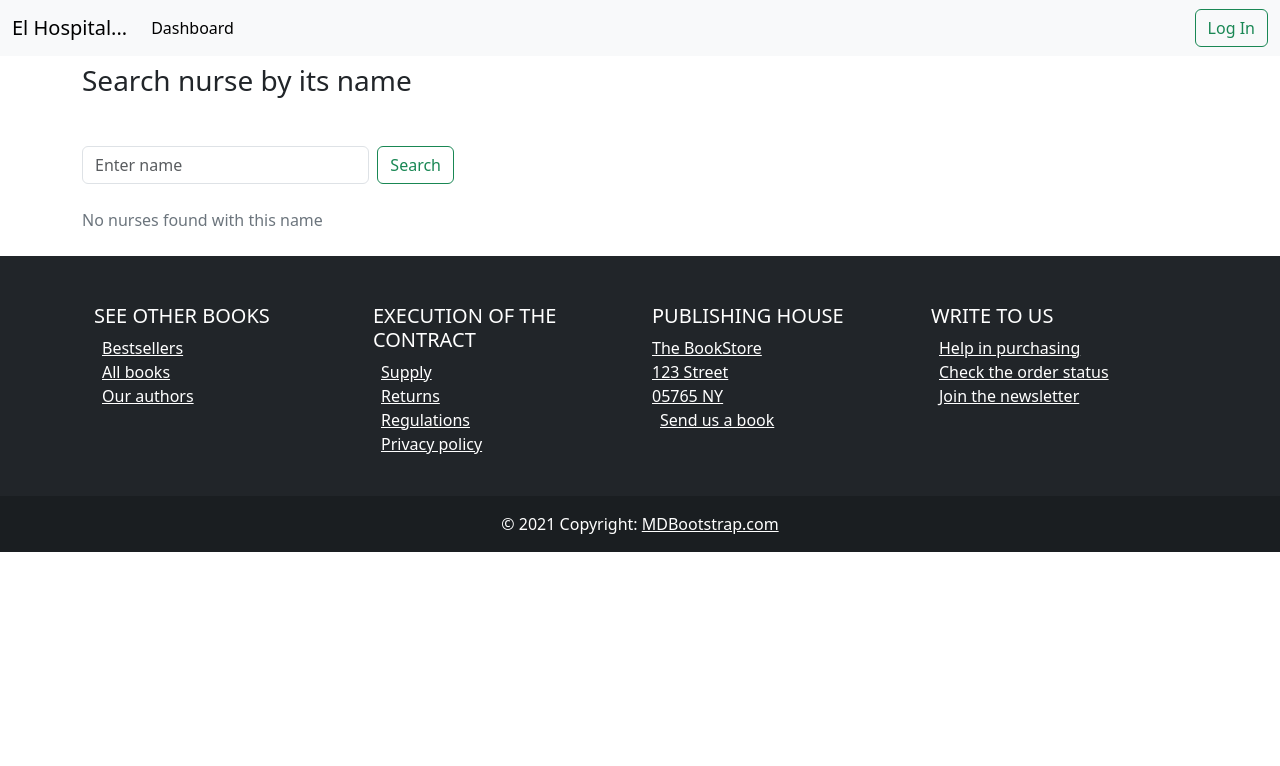
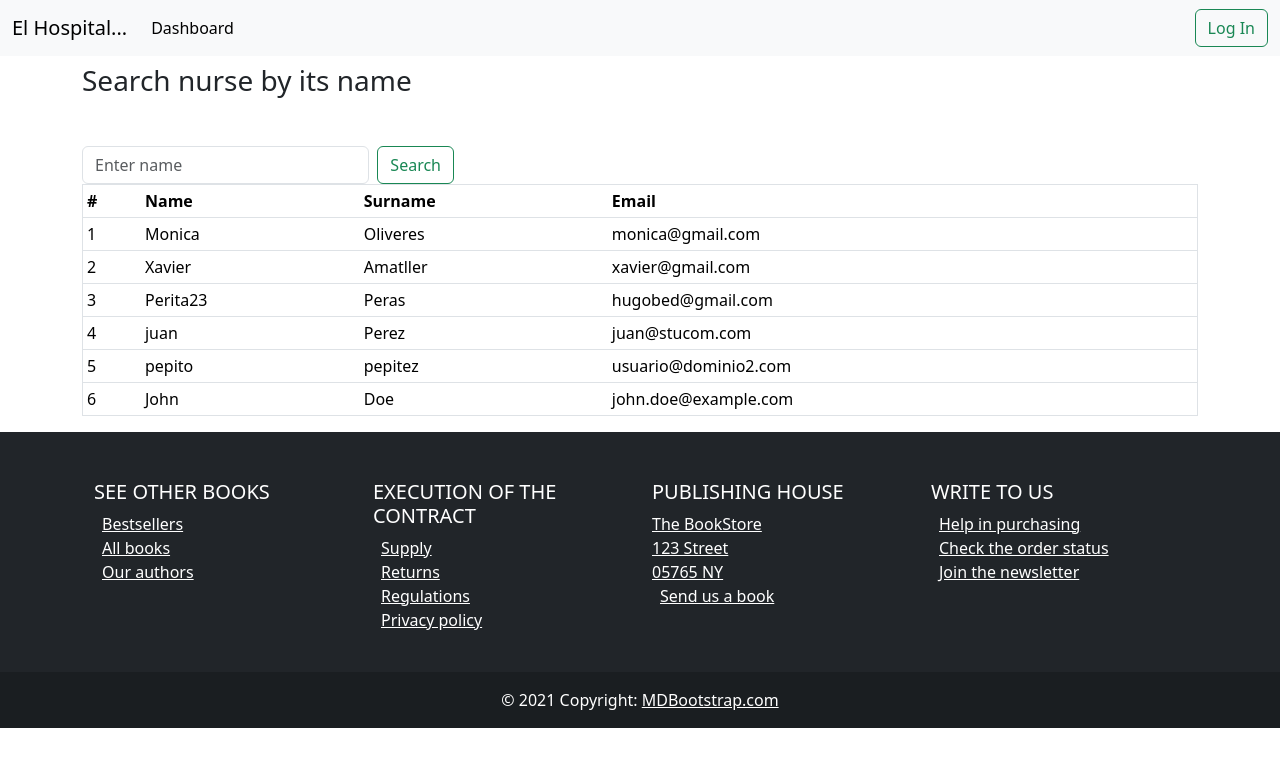
Before and after one commit to Xavier-Amatller/FrontendHospital, an Angular app: page /nurse/search-by-name in a window 1280 px wide. Shown: the top 766 px of the page. Built offline with nearby package versions, Linux system fonts and the light colour scheme.

Commit message:
search by name on process

```diff
--- a/src/app/user/search-by-name/search-by-name.component.html
+++ b/src/app/user/search-by-name/search-by-name.component.html
@@ -3,7 +3,6 @@
   <form
     class="d-flex col-12 col-md-6 col-lg-4"
     role="search"
-    (submit)="handleOnSearch($event)"
   >
     <input
       class="form-control me-2"
@@ -12,21 +11,24 @@
       aria-label="Search"
       [(ngModel)]="name"
       name="name"
+      (ngSubmit)="searchNurse()"
     />
     <button class="btn btn-outline-success" type="submit">Search</button>
   </form>
-  <div class="results" *ngIf="isNurseFound; else notFound">
-    <table class="table table-striped">
+  <div class="results" *ngIf="nurses.length != 0">
+    <table class="table table-sm" border="1">
       <thead>
         <tr>
+          <th scope="col">#</th>
           <th scope="col">Name</th>
           <th scope="col">Surname</th>
-          <th scope="col">E-mail</th>
+          <th scope="col">Email</th>
         </tr>
       </thead>
-      <tbody>
-        <tr *ngFor="let nurse of resultNursesList">
-          <th scope="row">{{ nurse.name }}</th>
+      <tbody class="mb-4">
+        <tr *ngFor="let nurse of nurses; let i = index">
+          <td>{{ i + 1 }}</td>
+          <td>{{ nurse.name }}</td>
           <td>{{ nurse.surname }}</td>
           <td>{{ nurse.email }}</td>
         </tr>
--- a/src/app/user/search-by-name/search-by-name.component.ts
+++ b/src/app/user/search-by-name/search-by-name.component.ts
@@ -9,34 +9,22 @@ import { UserServiceService } from '../user-service.service';
   styleUrl: './search-by-name.component.css',
 })
 export class SearchByNameComponent {
-
-
   NURSES_TEST: any[] = [];
   name: string = '';
   resultNursesList: any[] = [];
   isNurseFound: boolean = false;
 
   constructor(private userService: UserServiceService) {}
-
+  nurses: any = [];
   ngOnInit(): void {
-    // this.userService.getAllUsers().subscribe({
-    //   next: (response) => {
-    //     this.NURSES_TEST = response;
-    //     this.resultNursesList = response;
-    //   },
-    //   error: function (error){
-    //     console.log(error);
-    //     console.log(Response)
-    //   }
-    // });
+    this.nurses = this.userService.getAllUsers();
+    console.log("aa")
   }
 
-  handleOnSearch(event: Event) {
-    console.log(this.NURSES_TEST)
-    event.preventDefault();
-    this.resultNursesList = this.NURSES_TEST.filter((nurse) =>
-      nurse.name.toLowerCase().includes(this.name.trim().toLowerCase())
-    );
-    this.isNurseFound = this.resultNursesList.length !== 0;
+  searchNurse(){
+    console.log("called");
+    this.nurses =  this.userService.getUsersByName(this.name);
+
+
   }
 }
--- a/src/app/user/user-service.service.ts
+++ b/src/app/user/user-service.service.ts
@@ -1,22 +1,28 @@
 import { Injectable } from '@angular/core';
-import  NURSES from "../../assets/data/nurses.json"
+import NURSES from '../../assets/data/nurses.json';
+import { filter } from 'rxjs';
 @Injectable({
   providedIn: 'root',
 })
 export class UserServiceService {
-
-  filteredNurses: Array<any> = [];
   getAllUsers(): Array<any> {
-
-
+    let filteredNurses: Array<any> = [];
     NURSES.forEach((nurse) => {
-      this.filteredNurses.push({
+      filteredNurses.push({
         name: nurse.name,
         surname: nurse.surname,
-        email:nurse.email
+        email: nurse.email,
       });
     });
 
-    return this.filteredNurses;
+    return filteredNurses;
+  }
+
+  getUsersByName(name: string) {
+    let nurses = this.getAllUsers();
+    console.log("serv")
+    return nurses.filter((nurse) =>
+      nurse.name.toLowerCase().includes(nurse.name.trim().toLowerCase())
+    );
   }
 }
```
